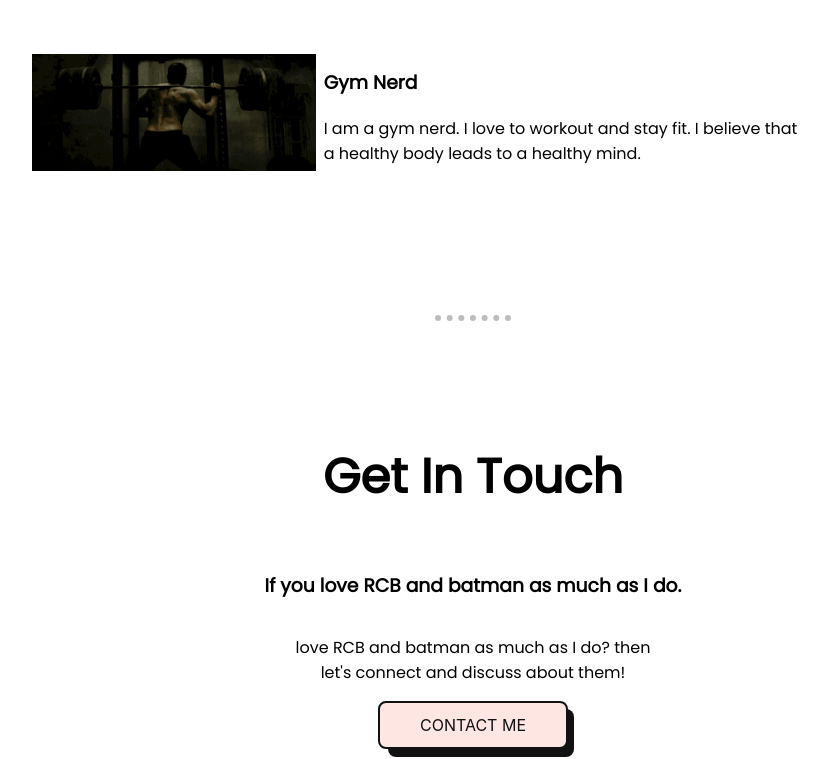
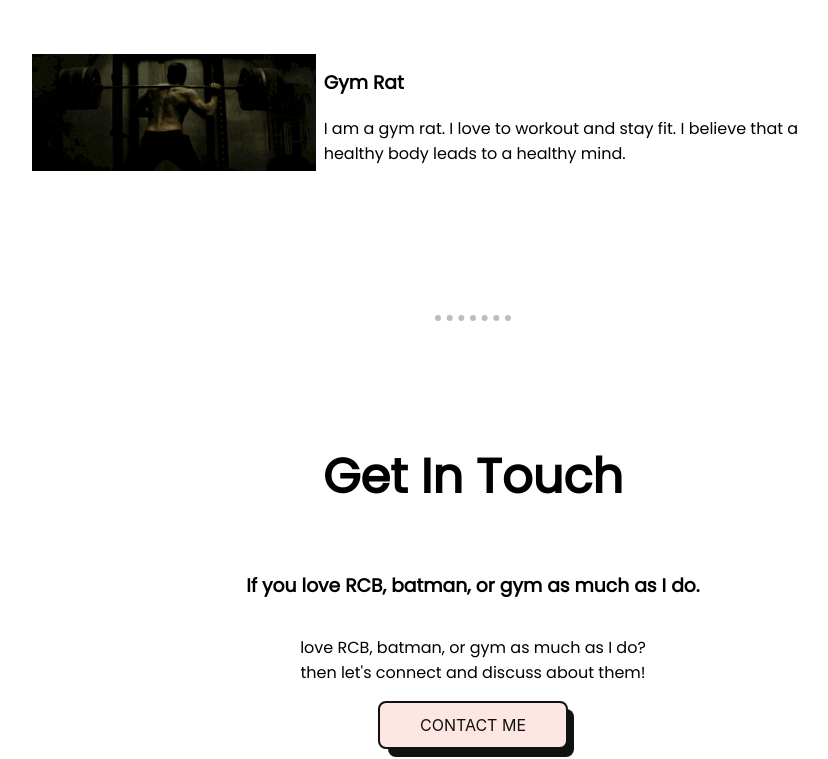
Before and after one commit to ShivaPrasadRaju/batman-portfolio, a plain HTML site: page index.html in a window 1280 px wide. Shown: the part 2407-3166 px from the top of the page, without its empty margins (167-995 px from the left). Drawn offline with Linux system fonts and the light colour scheme.

Commit message:
Revise content in index.html for clarity and detail
Updated personal introduction and skills description.

```diff
--- a/index.html
+++ b/index.html
@@ -31,10 +31,7 @@
         <img class="profile-pic" src="images/test.gif" alt="batman gif" />
         <h2>Hello!</h2>
         <p>
-          I am an Engineering student a tech enthusiast. I like Batman because
-          he proves that discipline, intelligence, and resilience can stand
-          toe-to-toe with superpowers🦇. I also love the team RCB and a gym
-          nerd.
+          I’m an engineering student and a tech enthusiast. I admire Batman because, despite having a past as tragic as the Joker’s, he chose the right path—using discipline, intelligence, and resilience to ensure others don’t suffer the same fate. Muscular, powerful, and driven, he’s even defeated Superman with bare hands 🦇. Also a proud RCB supporter and a gym rat.
         </p>
       </div>
 
@@ -81,9 +78,9 @@
             />
           </div>
           <div class="skill-row">
-            <h3>Gym Nerd</h3>
+            <h3>Gym Rat</h3>
             <p>
-              I am a gym nerd. I love to workout and stay fit. I believe that a
+              I am a gym rat. I love to workout and stay fit. I believe that a
               healthy body leads to a healthy mind.
             </p>
           </div>
@@ -92,9 +89,9 @@
       <hr />
       <div class="contact-me">
         <h2>Get In Touch</h2>
-        <h3>If you love RCB and batman as much as I do.</h3>
+        <h3>If you love RCB, batman, or gym as much as I do.</h3>
         <p>
-          love RCB and batman as much as I do? then let's connect and discuss
+          love RCB, batman, or gym as much as I do? then let's connect and discuss
           about them!
         </p>
         <a class="contact-btn" href="mailto:rcbandbatmanclub@email.com"
```
